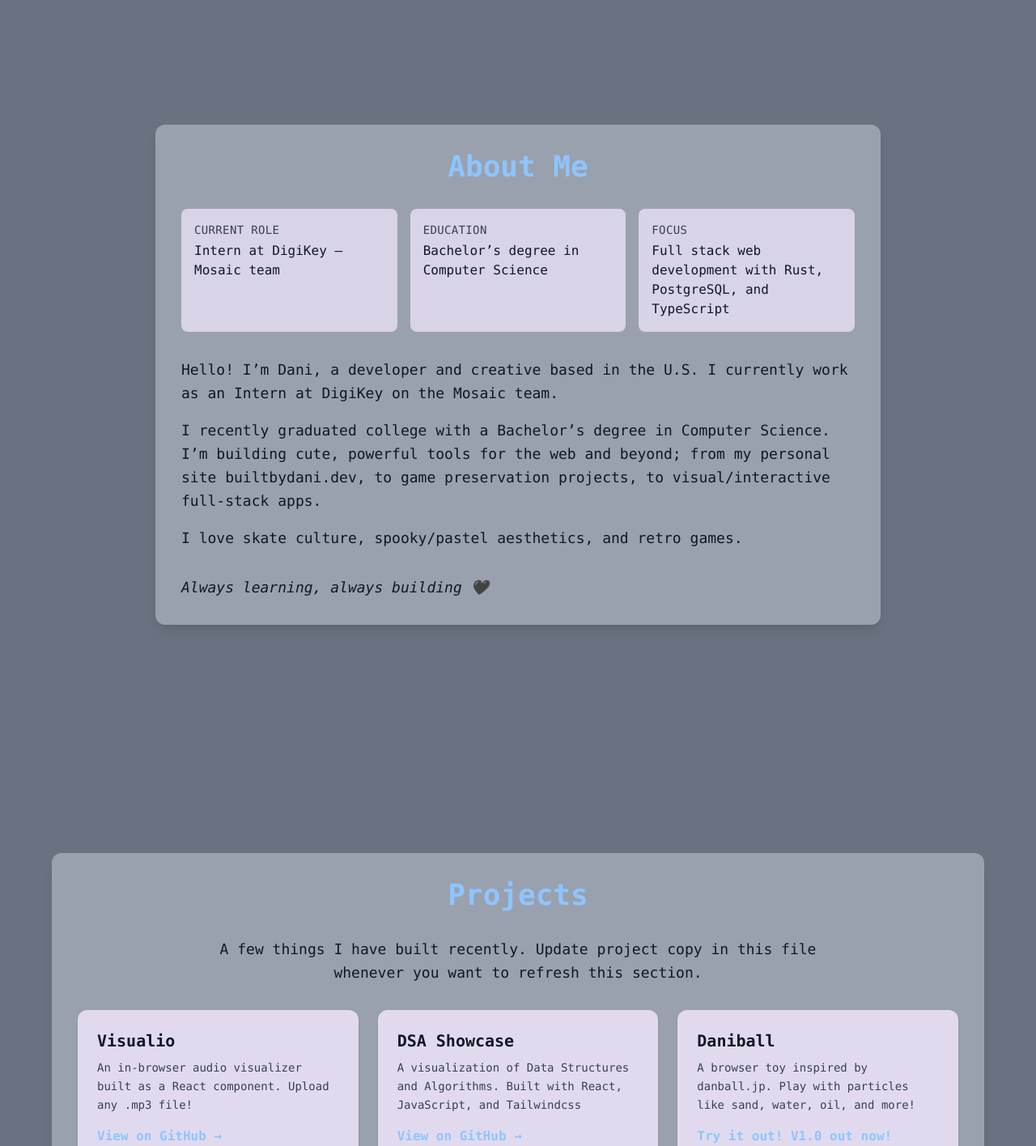
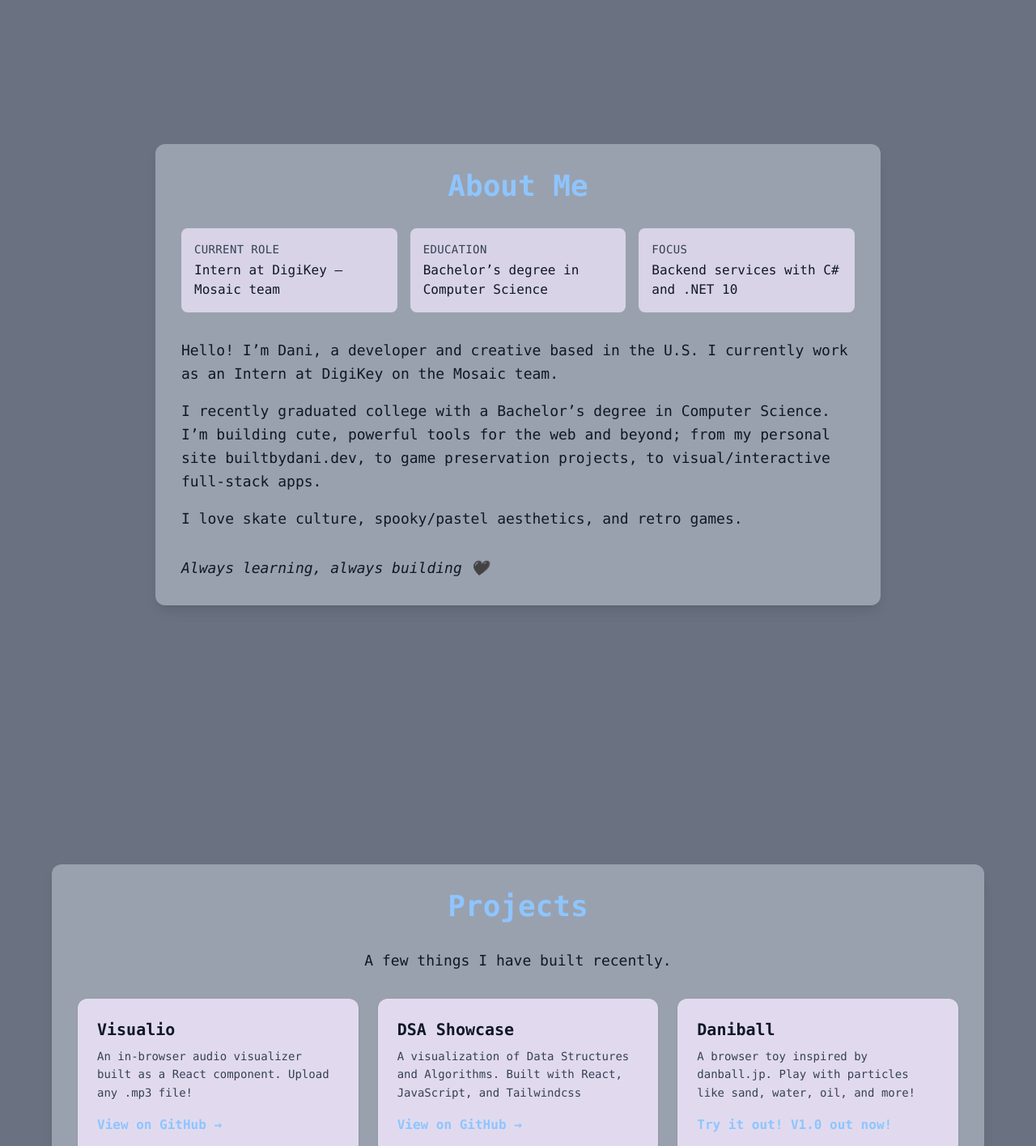
Before and after one commit to builtbydani/BioWebsite, a React (Vite) app in the folder builtbydani/: page / in a window 1280 px wide. Shown: the part 737-2153 px from the top of the page at 81% size. Built offline with nearby package versions, Linux system fonts and the light colour scheme.

Commit message:
Apply requested profile and projects copy edits

```diff
--- a/builtbydani/src/data/profile.ts
+++ b/builtbydani/src/data/profile.ts
@@ -4,7 +4,7 @@ export const profile = {
   currentRole: 'Intern at DigiKey',
   currentTeam: 'Mosaic team',
   degree: 'Bachelor’s degree in Computer Science',
-  focus: 'Full stack web development with Rust, PostgreSQL, and TypeScript',
+  focus: 'Backend services with C# and .NET 10',
 };
 
 export const heroContent = {
--- a/builtbydani/src/data/projects.ts
+++ b/builtbydani/src/data/projects.ts
@@ -7,7 +7,7 @@ export type Project = {
 
 export const projectsSectionContent = {
   heading: 'Projects',
-  intro: 'A few things I have built recently. Update project copy in this file whenever you want to refresh this section.',
+  intro: 'A few things I have built recently.',
 };
 
 export const projects: Project[] = [
```
